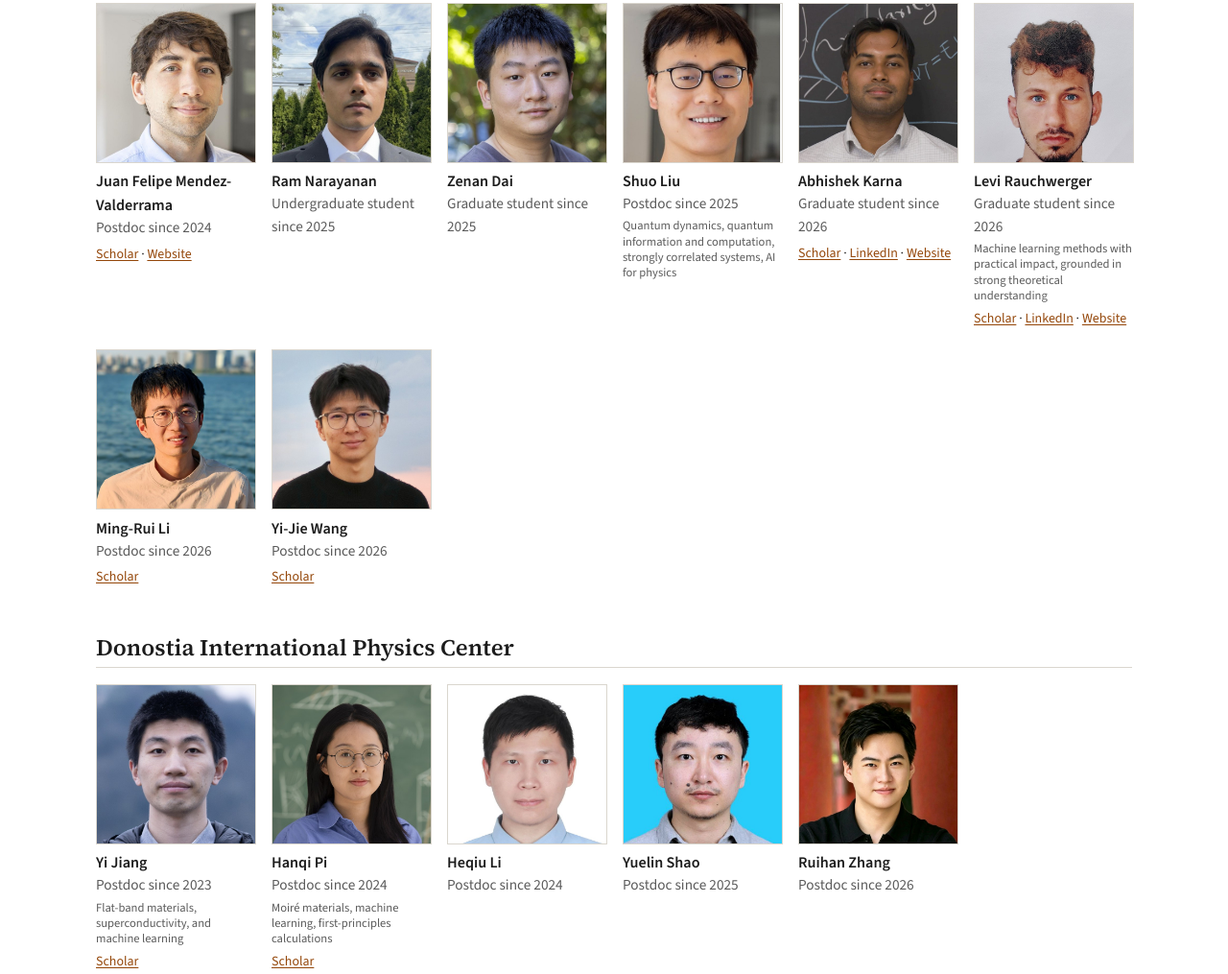
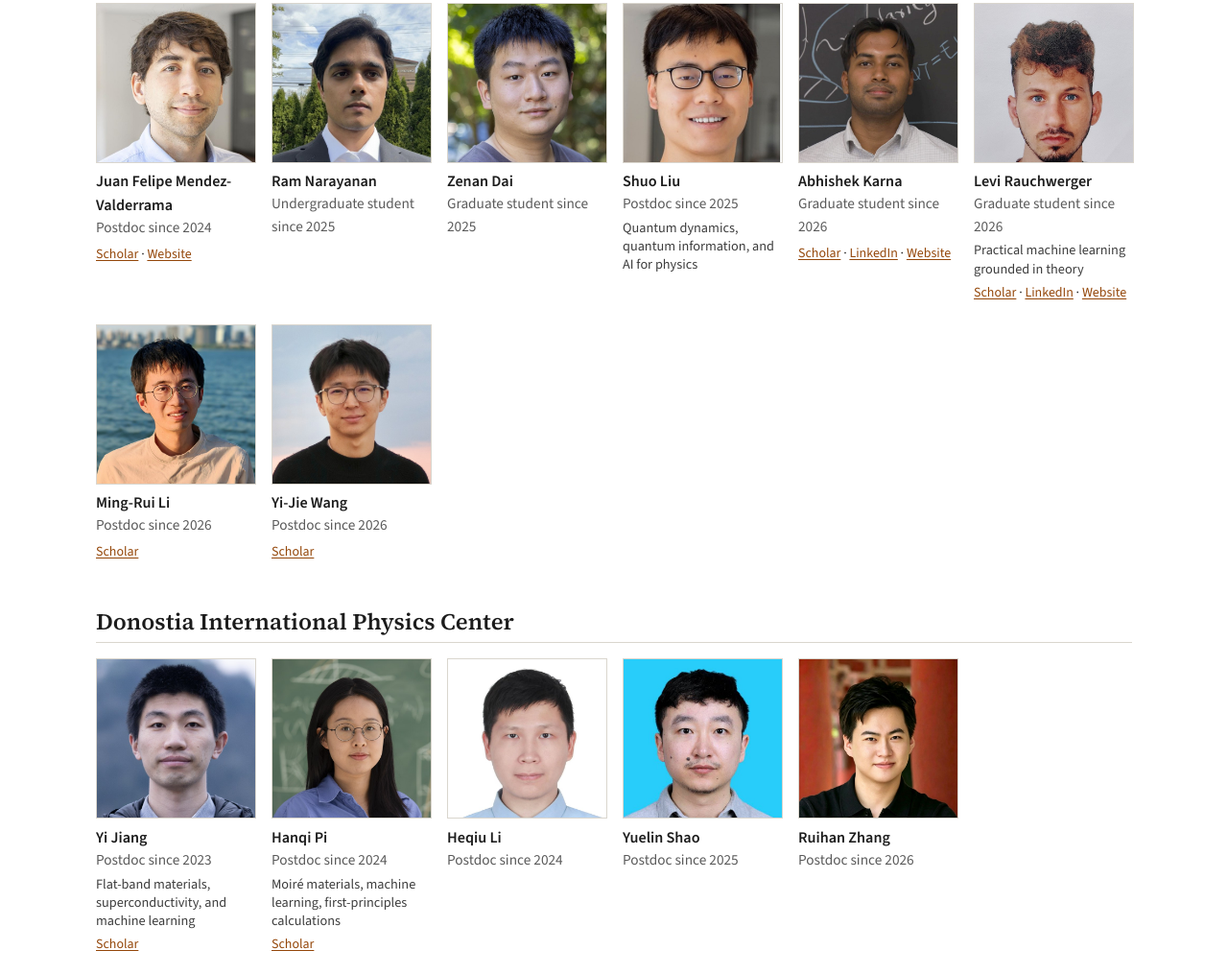
Before and after one commit to bernevig-group/bernevig-group.github.io, an Astro site: page /people in a window 1280 px wide. Shown: the part 712-1727 px from the top of the page at 96% size. Built offline with nearby package versions, Linux system fonts and the light colour scheme; Astro itself is replaced by a stand-in of ours.

Commit message:
People: shorter research interests for Shuo Liu and Levi Rauchwerger; tagline text back to normal size

```diff
--- a/src/data/people.ts
+++ b/src/data/people.ts
@@ -48,7 +48,7 @@ export const members: Member[] = [
   { name: "Ming-Rui Li", group: "Princeton", role: "Postdoc", photo: "people/ming-rui-li.jpg", since: "2026-09", // form
     scholar: "https://scholar.google.com/citations?user=gnHfGTQAAAAJ" },
   { name: "Shuo Liu", group: "Princeton", role: "Postdoc", photo: "people/shuo-liu.jpg", since: "2025-09", // form
-    tagline: "Quantum dynamics, quantum information and computation, strongly correlated systems, AI for physics" },
+    tagline: "Quantum dynamics, quantum information, and AI for physics" },
   { name: "Yi-Jie Wang", group: "Princeton", role: "Postdoc", photo: "people/yi-jie-wang.jpg", since: "2026-09", // form
     scholar: "https://scholar.google.com/citations?user=nHTAtJkAAAAJ" },
   { name: "Juan Felipe Mendez-Valderrama", group: "Princeton", role: "Postdoc", photo: "people/juan-felipe-mendez-valderrama.jpg", since: "2024-09", // form
@@ -58,7 +58,7 @@ export const members: Member[] = [
     scholar: "https://scholar.google.com/citations?user=fF3vhcEAAAAJ",
     linkedin: "https://www.linkedin.com/in/abhishekkarna/", website: "https://karna-abhishek.github.io" },
   { name: "Levi Rauchwerger", group: "Princeton", role: "Graduate student", photo: "people/levi-rauchwerger.jpg", since: "2026-07", // form
-    tagline: "Machine learning methods with practical impact, grounded in strong theoretical understanding",
+    tagline: "Practical machine learning grounded in theory",
     scholar: "https://scholar.google.com/citations?user=BbuD-fUAAAAJ",
     linkedin: "https://www.linkedin.com/in/levi-rauchwerger", website: "https://levi-rauchwerger.github.io/" },
   { name: "Ram Narayanan", group: "Princeton", role: "Undergraduate student", photo: "people/ram-narayanan.jpg", since: "2025-05" }, // form
--- a/src/styles/global.css
+++ b/src/styles/global.css
@@ -146,7 +146,7 @@ ul.refs { list-style: none; padding-left: 0; }
 .grid-people { display: grid; grid-template-columns: repeat(6, 1fr); gap: 22px 18px; }
 .person .n { font-size: 0.95rem; }
 .person .r { font-size: 0.84rem; }
-.person .tagline { font-size: 0.74rem; color: var(--muted); line-height: 1.3; margin-top: 0.2em; }
+.person .tagline { font-size: 0.84rem; color: #3d3d3d; line-height: 1.35; margin-top: 0.2em; }
 .person .plinks { font-size: 0.82rem; margin-top: 0.3em; }
 .person img { aspect-ratio: 1; object-fit: cover; width: 100%; border: 1px solid var(--rule); }
 .ph {
```
